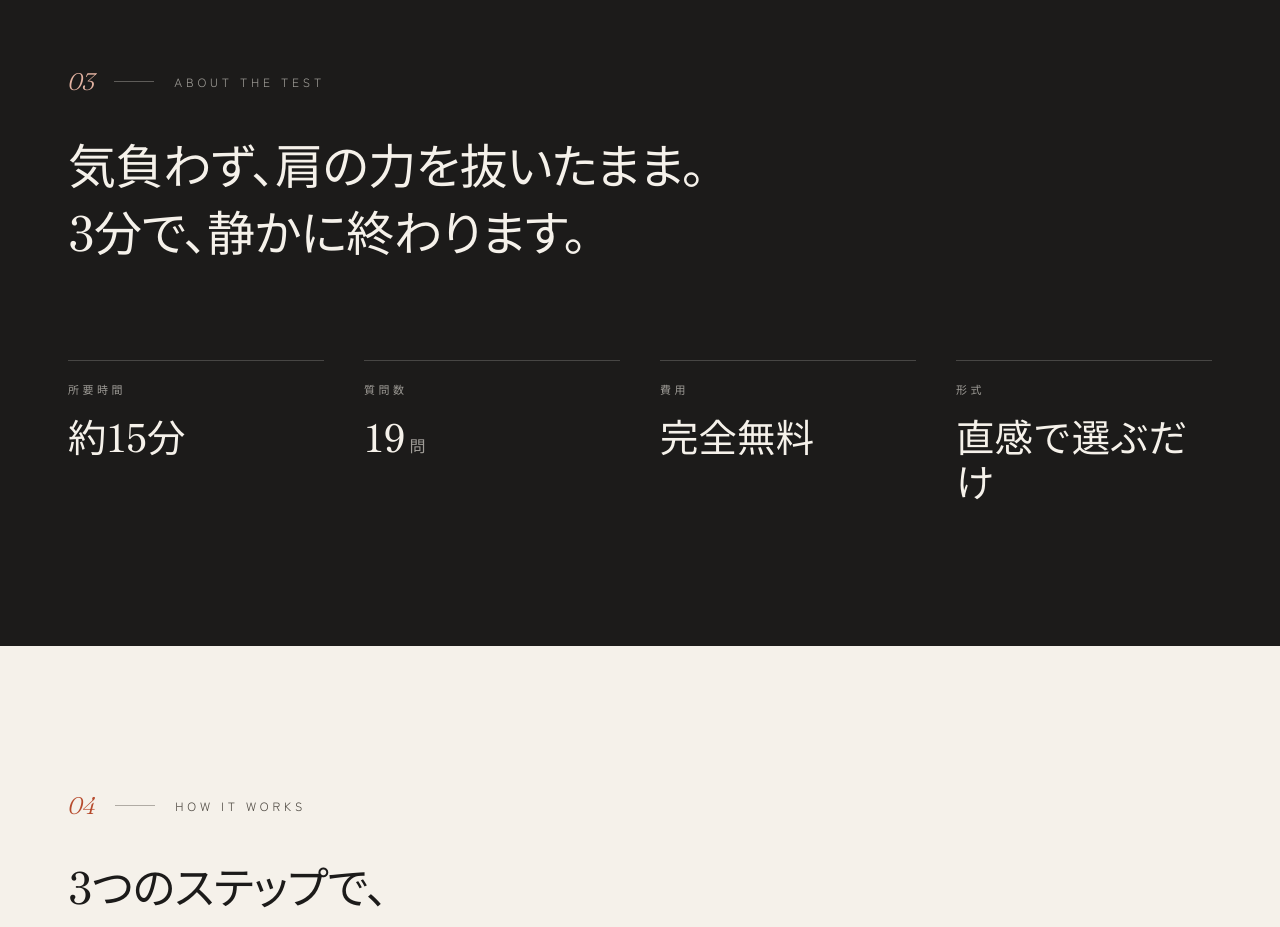
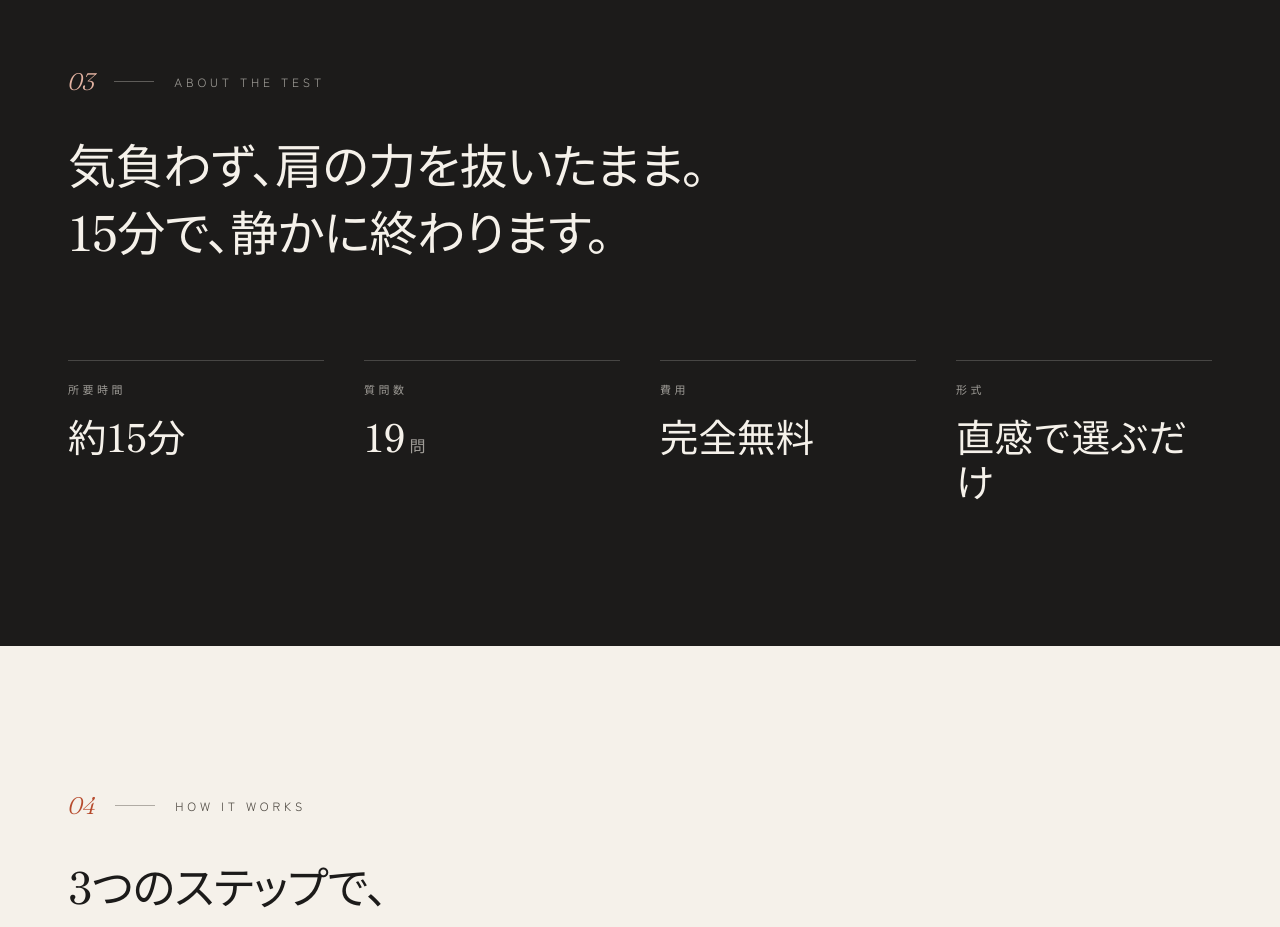
Before and after one commit to popmom/personality-diagnosis-lp, a Next.js app: page / in a window 1280 px wide. Shown: the part 3800-4727 px from the top of the page. Built offline with nearby package versions, Linux system fonts and the light colour scheme; no server answers.

Commit message:
Update About.tsx

```diff
--- a/src/components/About.tsx
+++ b/src/components/About.tsx
@@ -20,7 +20,7 @@ export default function About() {
         <h2 className="in-view mt-8 max-w-4xl font-display text-[clamp(1.75rem,4vw,3rem)] font-medium leading-[1.4] tracking-[-0.01em] text-paper">
           気負わず、肩の力を抜いたまま。
           <br />
-          3分で、静かに終わります。
+          15分で、静かに終わります。
         </h2>
 
         <dl className="mt-16 grid grid-cols-2 gap-x-6 gap-y-10 md:mt-24 md:grid-cols-4 md:gap-x-10">
```
